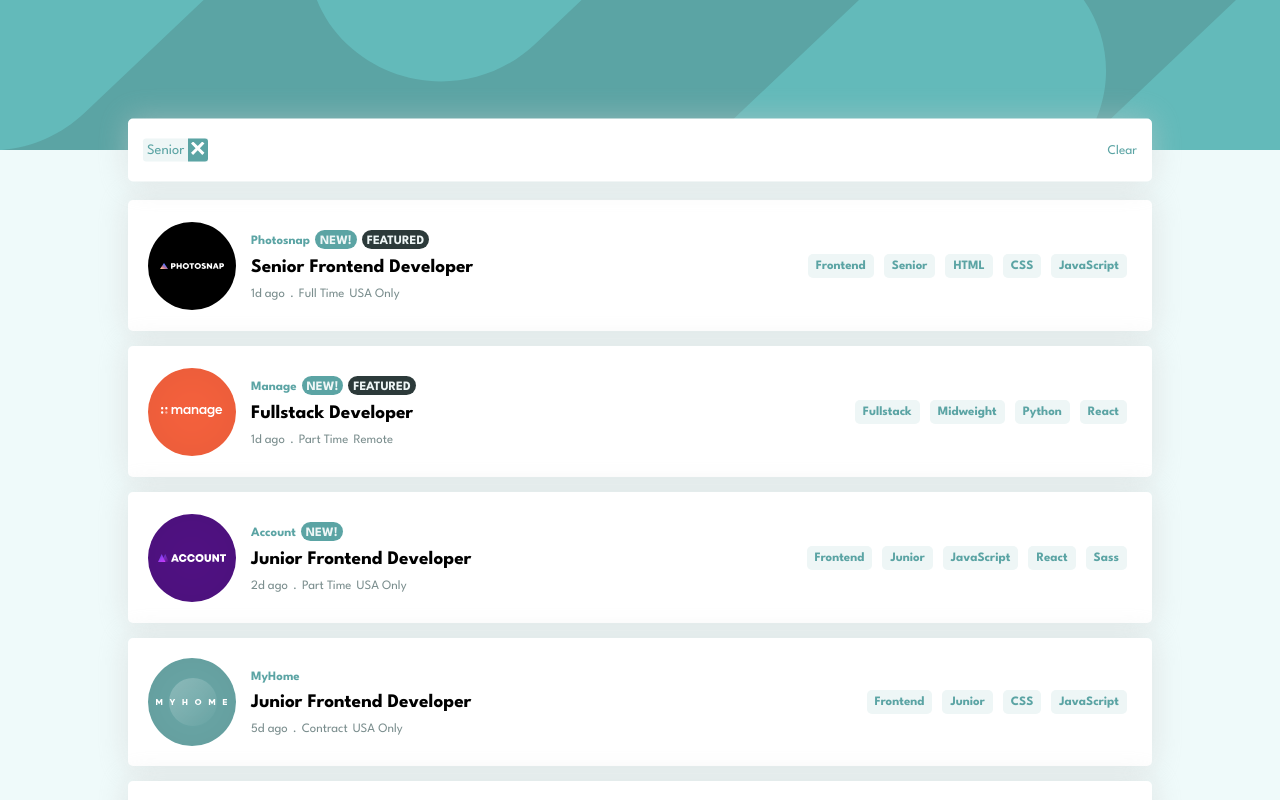
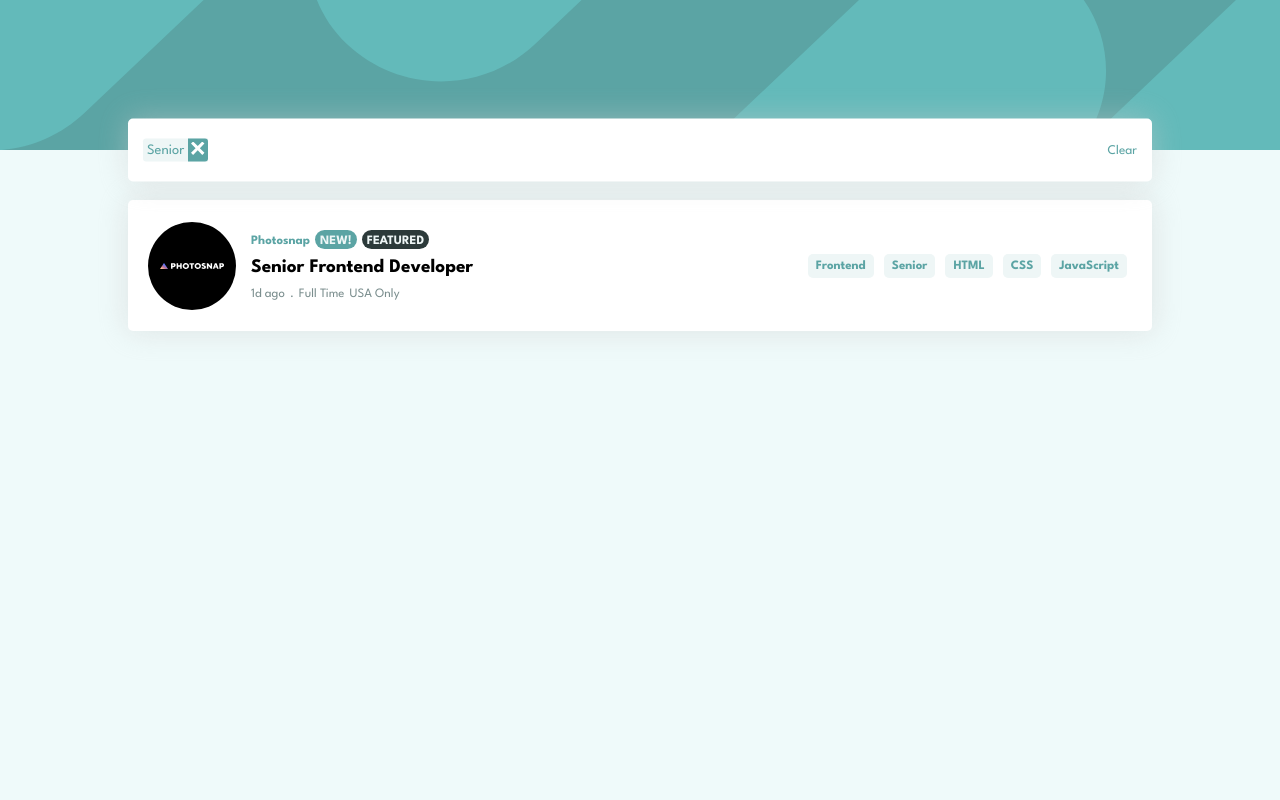
Before and after one commit to faruk-olawale/static-job-listing, a React (Vite) app: page / in a window 1280 px wide. Both pictures are taken after a click on the button "Senior". Shown: the top 800 px of the page. Built offline with nearby package versions, Linux system fonts and the light colour scheme.

Commit message:
initial message

```diff
--- a/src/App.jsx
+++ b/src/App.jsx
@@ -9,18 +9,61 @@
   const [filter, setFilter] = useState([]);
 
   const addFilter = (data) => {
-    if(filter.indexOf(data) < 0){
-        setFilter([...filter, data]);
-    }
+    const dataExisting = filter.some(filters => filters.type === data.type && filters.value === data.value)
+    if(!dataExisting){
+      const updatedFilters = [...filter, data]
+      setFilter(updatedFilters);
+
+        const filteredJobs = jobs.filter(job => {
+          let levelCheck ,roleCheck ,languageCheck, toolCheck = false;
+
+          if(updatedFilters.some(filters => filters.type === "level")){
+            levelCheck = true;
+          }
+
+          if(updatedFilters.some(filters => filters.type === "role")){
+            roleCheck = true;
+          }
+
+          if(updatedFilters.some(filters => filters.type === "language")){
+            languageCheck = true;
+          }
+
+          if(updatedFilters.some(filters => filters.type === "tool")){
+            toolCheck = true;
+          }
+          return (
+            (levelCheck ? job.level === updatedFilters.find(filters => filters.type = "level").value :
+            true) &&
+            (roleCheck ? job.role === updatedFilters.find(filters => filters.type = "role").value :
+            true) &&
+            (toolCheck ? updatedFilters.filter(f => f.type === "tool").every(f => job.tools.indexOf(f.
+             value ) > -1) : true ) &&
+            (languageCheck ? updatedFilters.filter(f => f.type === "language").every(f => job.languages.indexOf(f.
+             value ) > -1) : true )
+
+          )
+        })
+
+        setJobs(filteredJobs);
 
   }
+}
+
 
   const clearFilters = () => {
     setFilter([]);
+    setJobs(jobDate)
+  }
+  const removeFilter = (filterData) => {
+    const updatedFilters = filter.filters(filterItem => {
+      return (filterItem.type !== filterData.type && filterItem.value !== filterData.value)
+    })
+    setFilter(updatedFilters);
   }
   return (
     <>
-      <Header filter={filter} clearFilters={clearFilters}/>
+      <Header filter={filter} clearFilters={clearFilters} removeFilter ={removeFilter}/>
       <MainBody jobs={jobs} addFilter ={addFilter}/>
     </>
   )
--- a/src/Component/Header.jsx
+++ b/src/Component/Header.jsx
@@ -1,6 +1,6 @@
 
 import closeIcon from "../assets/Img/icon-remove.svg"
-const Header = ({filter,clearFilters}) => {
+const Header = ({filter,clearFilters,removeFilter}) => {
     return(
         <header>
           {
@@ -11,8 +11,8 @@
               filter.map(filters =>{
                 return(
                   <p className="filter">
-                  <span>{filters}</span>
-                  <button>
+                  <span>{filters.value}</span>
+                  <button onClick={() => removeFilter(filters)}>
                   <img src={closeIcon} alt="close-icon" />
                   </button>
                   </p>
--- a/src/Component/JobList.jsx
+++ b/src/Component/JobList.jsx
@@ -46,14 +46,14 @@
         </div>
 
         <div>
-            <button onClick={() => addToFilters(job.role)}>{job.role}</button>
-            <button onClick={() => addToFilters(job.level)}>{job.level}</button>
+            <button onClick={() => addToFilters({type: "role", value:  job.role})}>{job.role}</button>
+            <button onClick={() => addToFilters({type: "level", value:  job.level})}>{job.level}</button>
             {
-                job.languages.map(language => <button onClick={() => addToFilters(language)}>{language}</button>)
+                job.languages.map((language, index) => <button key={index} onClick={() => addToFilters({type: "language", value:  language})}>{language}</button>)
             }
 
             {
-                job.tools.map(tool => <button onClick={() => addToFilters(tool)}>{tool}</button>)
+                job.tools.map((tool, index) => <button key={index} onClick={() => addToFilters({type: "tool", value:  tool})}>{tool}</button>)
             }
 
 
```
